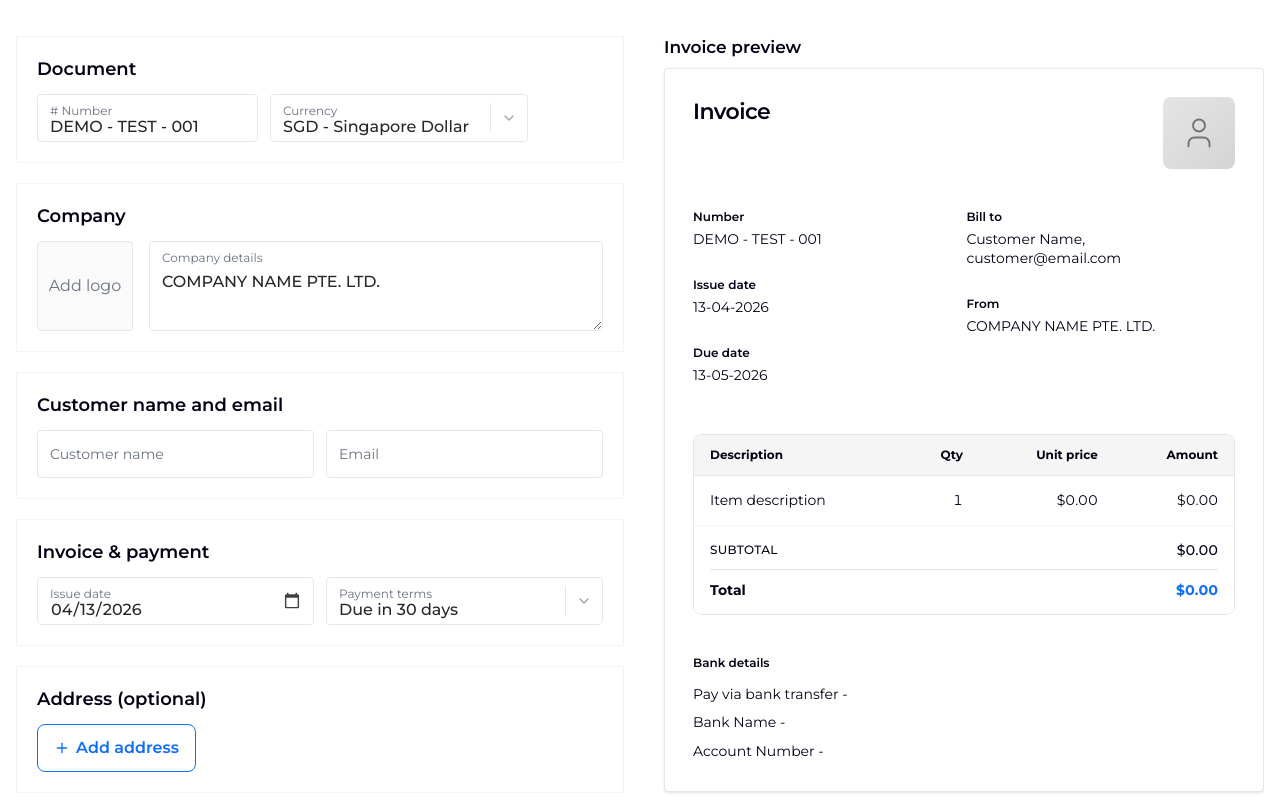
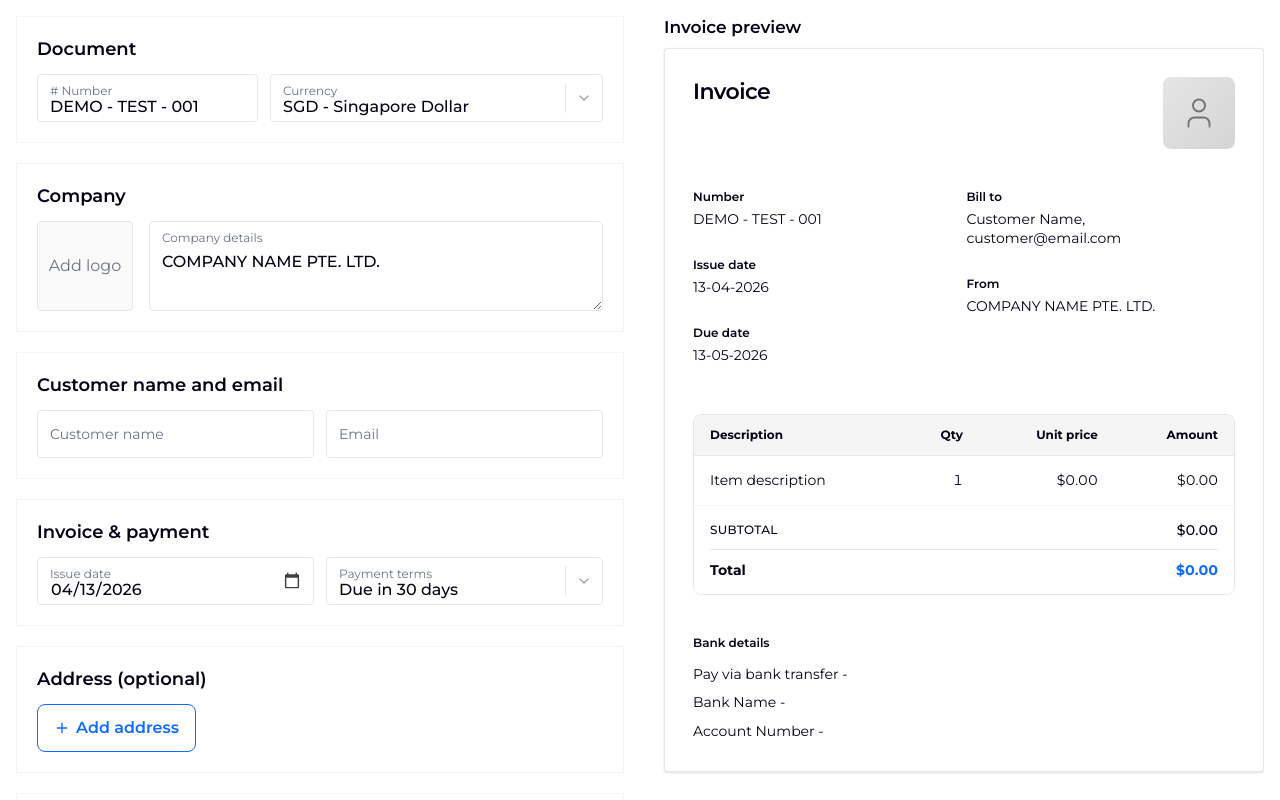
Before and after one commit to sonytrinh91/sleek-invoice-generator, a React (Vite) app: page / in a window 1280 px wide. Shown: the top 800 px of the page. Built offline with nearby package versions, Linux system fonts and the light colour scheme.

Commit message:
fix: refactor styles

```diff
--- a/src/App.jsx
+++ b/src/App.jsx
@@ -153,7 +153,7 @@
 
   return (
     <FormProvider {...methods}>
-      <div className="flex w-full flex-col bg-white font-sans text-neutral-800 py-5">
+      <div className="flex w-full flex-col bg-white font-sans">
         <InvoiceWorkspace printRef={printRef} />
       </div>
     </FormProvider>
--- a/src/components/invoice/DocumentSection.jsx
+++ b/src/components/invoice/DocumentSection.jsx
@@ -36,7 +36,7 @@
           control={control}
           name="currency"
           render={({ field }) => (
-            <div className="min-w-0">
+            <div className="min-w-0 w-full">
               <CurrencyCombobox
                 id="document-currency"
                 value={field.value}
--- a/src/index.css
+++ b/src/index.css
@@ -63,9 +63,8 @@
   display: flex;
   flex-direction: column;
   min-height: 100dvh;
-  height: 100dvh;
-  max-height: 100dvh;
-  overflow: hidden;
+  height: auto;
+  overflow: visible !important;
   font-synthesis: none;
   font-family: var(--sleek-font-family, 'Montserrat', sans-serif) !important;
   font-size: 16px;
@@ -115,7 +114,7 @@
   min-height: 0 !important;
   min-width: 0 !important;
   overflow-x: clip !important;
-  overflow-y: auto !important;
+  overflow-y: visible !important;
   overscroll-behavior: contain !important;
   -webkit-overflow-scrolling: touch !important;
 }
```
